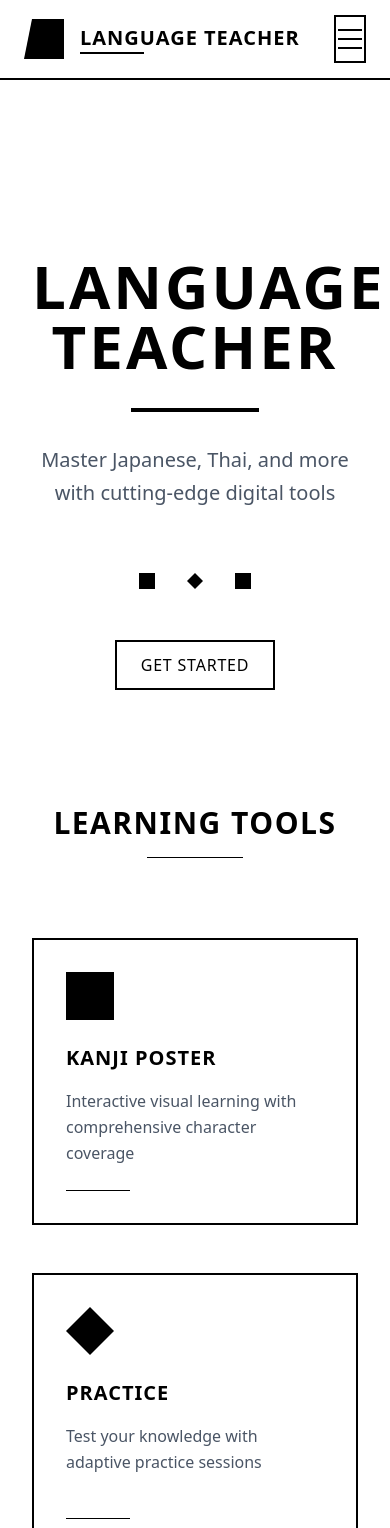
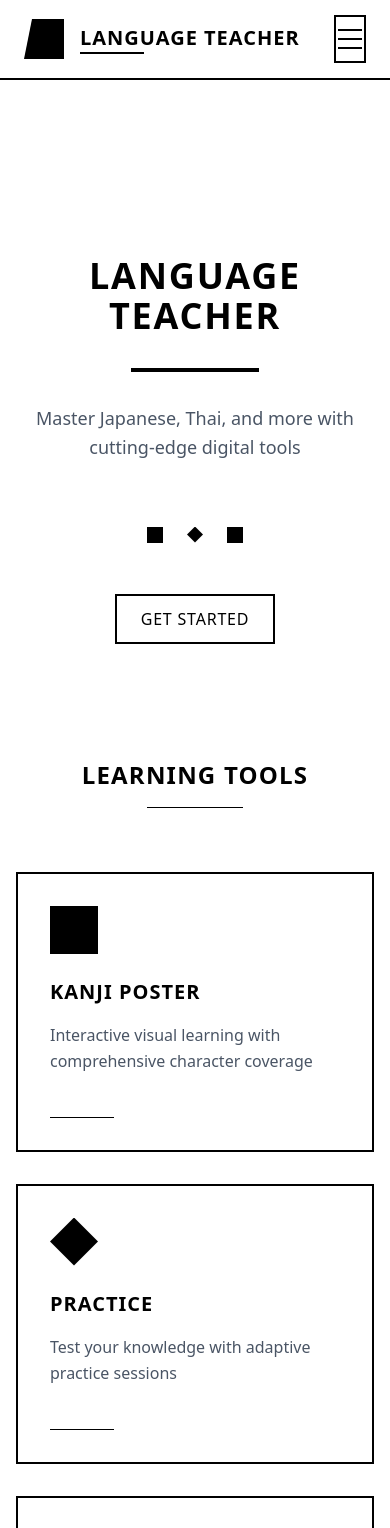
Before and after one commit to BGMCandy/languageteacher2, a Next.js app: page / in a window 390 px wide. Shown: the top 1528 px of the page. Built offline with nearby package versions, Linux system fonts and the light colour scheme; no server answers.

Commit message:
mobile homepage

```diff
--- a/src/app/components/layout/footer.tsx
+++ b/src/app/components/layout/footer.tsx
@@ -3,18 +3,18 @@ import Link from 'next/link'
 
 const Footer = () => {
   return (
-    <footer className="bg-white border-t-2 border-black py-12 my-12">
+    <footer className="bg-white border-t-2 border-black py-12 my-12 w-full overflow-x-hidden">
       {/* Main footer content */}
-      <div className="max-w-7xl mx-auto px-8">
+      <div className="max-w-7xl mx-auto px-4 sm:px-8">
         {/* Brand and copyright */}
         <div className="text-center mb-8">
           <div className="flex items-center justify-center space-x-4 mb-6">
             {/* Sharp geometric logo */}
-            <div className="w-8 h-8 bg-black relative">
+            <div className="w-8 h-8 bg-black relative flex-shrink-0">
               <div className="absolute inset-0 bg-white" style={{ clipPath: 'polygon(0 0, 100% 0, 80% 100%, 0 100%)' }}></div>
               <div className="absolute inset-0 bg-black" style={{ clipPath: 'polygon(20% 0, 100% 0, 100% 100%, 0 100%)' }}></div>
             </div>
-            <p className="text-xl font-bold text-black tracking-wider">
+            <p className="text-lg sm:text-xl font-bold text-black tracking-wider">
               LANGUAGETEACHER.IO
             </p>
           </div>
@@ -25,7 +25,7 @@ const Footer = () => {
         </div>
 
         {/* Navigation links */}
-        <div className="flex flex-wrap justify-center gap-6 sm:gap-12 mb-6">
+        <div className="flex flex-wrap justify-center gap-4 sm:gap-6 lg:gap-12 mb-6">
           <Link
             href="/terms-and-conditions"
             className="btn-5 text-sm sm:text-base"
--- a/src/app/layout.tsx
+++ b/src/app/layout.tsx
@@ -3,7 +3,6 @@ import "./globals.css";
 import Header from "./components/layout/header";
 import Footer from "./components/layout/footer";
 import { AuthProvider } from "@/contexts/AuthContext";
-
 
 export const metadata: Metadata = {
   title: "Language Teacher - Learn Japanese, Thai & More",
@@ -17,7 +16,7 @@ export default function RootLayout({
 }>) {
   return (
     <html lang="en">
-      <body className={`antialiased`}>
+      <body className="antialiased overflow-x-hidden">
         <AuthProvider>
           <Header />
           <main className="min-h-screen pt-20 pb-48">
--- a/src/app/page.tsx
+++ b/src/app/page.tsx
@@ -3,23 +3,23 @@ import FeatureCard from './components/FeatureCard'
 
 export default function Home() {
   return (
-    <div className="bg-white">
+    <div className="bg-white w-full overflow-x-hidden">
       {/* Hero Section */}
-      <section className="pt-24 pb-32 px-8">
-        <div className="max-w-6xl mx-auto text-center">
+      <section className="pt-24 pb-32 px-4 sm:px-8">
+        <div className="max-w-6xl mx-auto text-center w-full">
           {/* Main heading with geometric accent */}
           <div className="mb-16">
-            <h1 className="text-6xl font-bold text-black tracking-wider mb-8">
+            <h1 className="text-4xl sm:text-5xl lg:text-6xl font-bold text-black tracking-wider mb-8">
               LANGUAGE TEACHER
             </h1>
             <div className="h-1 w-32 bg-black mx-auto mb-8"></div>
-            <p className="text-xl text-gray-600 max-w-2xl mx-auto leading-relaxed">
+            <p className="text-lg sm:text-xl text-gray-600 max-w-2xl mx-auto leading-relaxed px-4">
               Master Japanese, Thai, and more with cutting-edge digital tools
             </p>
           </div>
 
           {/* Geometric accent elements */}
-          <div className="flex justify-center space-x-8 mb-16">
+          <div className="flex justify-center space-x-6 sm:space-x-8 mb-16">
             <div className="w-4 h-4 bg-black"></div>
             <div className="w-4 h-4 bg-black" style={{ clipPath: 'polygon(50% 0%, 100% 50%, 50% 100%, 0% 50%)' }}></div>
             <div className="w-4 h-4 bg-black"></div>
@@ -36,18 +36,18 @@ export default function Home() {
       </section>
 
       {/* Features Grid */}
-      <section className="px-8 pb-32">
-        <div className="max-w-6xl mx-auto">
+      <section className="px-4 sm:px-8 pb-32">
+        <div className="max-w-6xl mx-auto w-full">
           {/* Section header */}
-          <div className="text-center mb-20">
-            <h2 className="text-3xl font-semibold text-black tracking-wider mb-4">
+          <div className="text-center mb-16 sm:mb-20">
+            <h2 className="text-2xl sm:text-3xl font-semibold text-black tracking-wider mb-4">
               LEARNING TOOLS
             </h2>
             <div className="h-px w-24 bg-black mx-auto"></div>
           </div>
 
           {/* Features grid */}
-          <div className="grid grid-cols-1 md:grid-cols-2 lg:grid-cols-3 gap-12">
+          <div className="grid grid-cols-1 md:grid-cols-2 lg:grid-cols-3 gap-8 sm:gap-12">
             {/* Kanji Poster */}
             <FeatureCard
               href="/kanji-poster"
@@ -87,9 +87,9 @@ export default function Home() {
       </section>
 
       {/* Authentication Section */}
-<section className="px-8 pb-32">
-  <div className="max-w-4xl mx-auto">
-    <div className="group relative border-2 border-black p-16 text-center overflow-hidden">
+      <section className="px-4 sm:px-8 pb-32">
+        <div className="max-w-4xl mx-auto w-full">
+          <div className="group relative border-2 border-black p-6 sm:p-12 lg:p-16 text-center overflow-hidden">
             {/* background word (hover only) */}
             <div
               aria-hidden
@@ -97,7 +97,7 @@ export default function Home() {
                 pointer-events-none select-none
                 absolute inset-0
                 flex items-end justify-end
-          pr-4 pb-2
+                pr-2 sm:pr-4 pb-2
                 opacity-0 group-hover:opacity-20
                 transition-opacity duration-500
               "
@@ -108,7 +108,7 @@ export default function Home() {
                   pointer-events-none select-none
                   absolute inset-0
                   flex items-end justify-end
-    pr-4 pb-2
+                  pr-2 sm:pr-4 pb-2
                   opacity-0 group-hover:opacity-100
                   transition-opacity duration-500
                 "
@@ -116,27 +116,27 @@ export default function Home() {
                 <div
                   className="
                     text-right leading-[0.85]
-      space-y-2 md:space-y-3
+                    space-y-1 sm:space-y-2 md:space-y-3
                     translate-y-2
                     [mask-image:linear-gradient(to_top,transparent,black_20%,black)]
                   "
                 >
                   {/* Thai – slightly bigger, normal tracking */}
-    <div className="font-extrabold text-black/15 text-[clamp(2.5rem,10vw,6rem)] tracking-normal">
+                  <div className="font-extrabold text-black/15 text-[clamp(1.5rem,6vw,4rem)] tracking-normal">
                     เริ่มกันเลย
                   </div>
 
                   {/* Spanish – a touch narrower tracking to keep it tidy */}
-    <div className="font-extrabold text-black/25 text-[clamp(2.2rem,9vw,5.5rem)] tracking-tight">
+                  <div className="font-extrabold text-black/25 text-[clamp(1.3rem,5vw,3.5rem)] tracking-tight">
                     Vamos a empezar
                   </div>
 
                   {/* Chinese (Traditional) – keep strong but subtle */}
-    <div className="font-extrabold text-black/35 text-[clamp(2.2rem,9vw,5.5rem)] tracking-normal">
+                  <div className="font-extrabold text-black/35 text-[clamp(1.3rem,5vw,3.5rem)] tracking-normal">
                     開始吧
                   </div>
                   {/* Japanese – keep strong but subtle */}
-    <div className="font-extrabold text-black/45 text-[clamp(2.2rem,9vw,5.5rem)] tracking-normal">
+                  <div className="font-extrabold text-black/45 text-[clamp(1.3rem,5vw,3.5rem)] tracking-normal">
                     始めましょう
                   </div>
                 </div>
@@ -144,15 +144,15 @@ export default function Home() {
             </div>
 
             {/* content above it */}
-      <h2 className="relative z-10 text-3xl font-semibold text-black tracking-wider mb-6">
+            <h2 className="relative z-10 text-xl sm:text-2xl lg:text-3xl font-semibold text-black tracking-wider mb-6">
               READY TO BEGIN?
             </h2>
             <div className="relative z-10 h-px w-24 bg-black mx-auto mb-8"></div>
-      <p className="relative z-10 text-lg text-gray-600 mb-8 max-w-md mx-auto">
+            <p className="relative z-10 text-base sm:text-lg text-gray-600 mb-8 max-w-md mx-auto">
               Create an account or sign in to track your progress and unlock advanced features
             </p>
             <div className="relative z-10 space-y-4">
-        <Link href="/login" className="btn-4">
+              <Link href="/login" className="btn-4 inline-block">
                 SIGN IN / CREATE ACCOUNT
               </Link>
               <div className="h-px w-32 bg-black mx-auto mt-6"></div>
@@ -164,12 +164,10 @@ export default function Home() {
         </div>
       </section>
 
-
-
       {/* Bottom accent */}
-      <section className="px-8 pb-16">
+      <section className="px-4 sm:px-8 pb-16">
         <div className="max-w-6xl mx-auto">
-          <div className="flex justify-center space-x-8">
+          <div className="flex justify-center space-x-6 sm:space-x-8">
             <div className="w-2 h-2 bg-black"></div>
             <div className="w-2 h-2 bg-black"></div>
             <div className="w-2 h-2 bg-black"></div>
```
Lines whose indentation alone changed are shown as unchanged.
